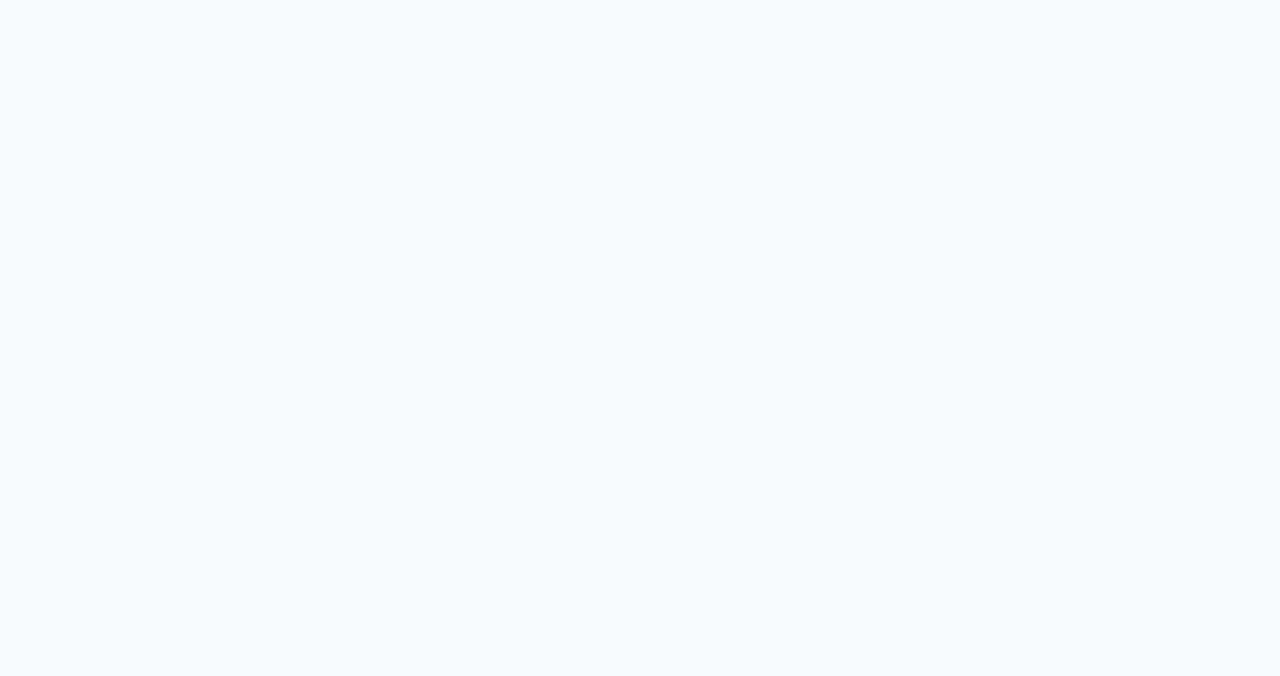
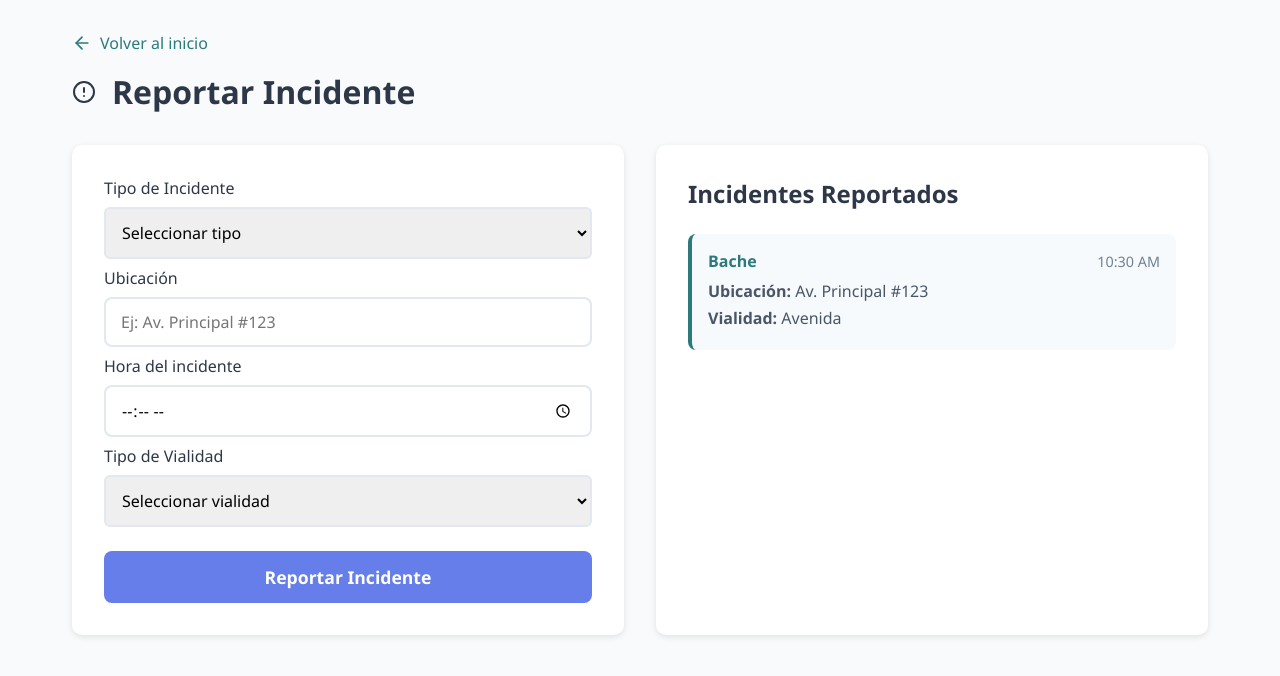
Before and after one commit to ingenieria-software-7009-2025-2/bumper-front, a React (Create React App) app: page /incidents in a window 1280 px wide. Before the commit this address had no page. Shown: the top 676 px of the page. Built offline with nearby package versions, Linux system fonts and the light colour scheme.

Commit message:
Crendo vista de incidentes

```diff
--- a/src/App.js
+++ b/src/App.js
@@ -1,5 +1,6 @@
 import React from 'react';
 import { BrowserRouter as Router, Routes, Route } from 'react-router-dom';
+import Incidents from './components/Incidents/Incidents';
 import AuthForm from './components/Login/Login';
 import Home from './components/Home/Home';
 import Sidebar from './components/Layout/Sidebar';
@@ -30,6 +31,7 @@ function App() {
             </div>
           }
         />
+        <Route path="/incidents" element={<Incidents />} />
       </Routes>
     </Router>
   );
--- a/src/components/Home/Home.js
+++ b/src/components/Home/Home.js
@@ -1,5 +1,6 @@
 import React from 'react';
 import { MapPin, AlertTriangle, Clock, CheckCircle } from 'lucide-react';
+import { Link } from 'react-router-dom';
 import './Home.css';
 
 const Home = () => {
@@ -54,7 +55,9 @@ const Home = () => {
         <h2>¿Detectaste algún problema en tu zona?</h2>
         <p>Ayuda a tu comunidad reportando incidentes para que podamos trabajar en solucionarlos.</p>
         <button className="report-button">
-          Reportar Incidente
+        <Link to="/incidents" className="report-button">
+            Reportar Incidente
+          </Link>
         </button>
       </div>
     </div>
--- /dev/null
+++ b/src/components/Incidents/Incidents.css
@@ -0,0 +1,135 @@
+.incidents-container {
+    max-width: 1200px;
+    margin: 0 auto;
+    padding: 2rem;
+  }
+
+  .header-section {
+    margin-bottom: 2rem;
+    position: relative;
+  }
+
+  .back-button {
+    display: flex;
+    align-items: center;
+    gap: 0.5rem;
+    color: #2c7a7b;
+    text-decoration: none;
+    margin-bottom: 1rem;
+  }
+
+  .header-section h1 {
+    display: flex;
+    align-items: center;
+    gap: 1rem;
+    color: #2d3748;
+  }
+
+  .incidents-content {
+    display: grid;
+    grid-template-columns: 1fr 1fr;
+    gap: 2rem;
+  }
+
+  .incident-form {
+    background: white;
+    padding: 2rem;
+    border-radius: 10px;
+    box-shadow: 0 2px 6px rgba(0, 0, 0, 0.1);
+  }
+
+  .form-group {
+    margin-bottom: 1.5rem;
+  }
+
+  .form-group label {
+    display: block;
+    margin-bottom: 0.5rem;
+    font-weight: 500;
+    color: #2d3748;
+  }
+
+  .form-group select,
+  .form-group input {
+    width: 100%;
+    padding: 0.75rem;
+    border: 2px solid #e2e8f0;
+    border-radius: 6px;
+    font-size: 1rem;
+  }
+
+  .form-group select:focus,
+  .form-group input:focus {
+    outline: none;
+    border-color: #2c7a7b;
+  }
+
+  .submit-button {
+    background: #2c7a7b;
+    color: white;
+    padding: 1rem 2rem;
+    border: none;
+    border-radius: 6px;
+    font-size: 1rem;
+    font-weight: 600;
+    cursor: pointer;
+    width: 100%;
+    transition: background 0.3s ease;
+  }
+
+  .submit-button:hover {
+    background: #3182ce;
+  }
+
+  .incidents-list {
+    background: white;
+    padding: 2rem;
+    border-radius: 10px;
+    box-shadow: 0 2px 6px rgba(0, 0, 0, 0.1);
+  }
+
+  .incidents-list h2 {
+    margin-bottom: 1.5rem;
+    color: #2d3748;
+  }
+
+  .list-container {
+    max-height: 600px;
+    overflow-y: auto;
+  }
+
+  .incident-card {
+    background: #f7fafc;
+    border-radius: 8px;
+    padding: 1rem;
+    margin-bottom: 1rem;
+    border-left: 4px solid #2c7a7b;
+  }
+
+  .card-header {
+    display: flex;
+    justify-content: space-between;
+    align-items: center;
+    margin-bottom: 0.5rem;
+  }
+
+  .incident-type {
+    font-weight: 600;
+    color: #2c7a7b;
+  }
+
+  .incident-time {
+    color: #718096;
+    font-size: 0.9rem;
+  }
+
+  .card-body p {
+    margin: 0.3rem 0;
+    color: #4a5568;
+  }
+
+  @media (max-width: 768px) {
+    .incidents-content {
+      grid-template-columns: 1fr;
+    }
+  }
--- /dev/null
+++ b/src/components/Incidents/Incidents.js
@@ -0,0 +1,139 @@
+import React, { useState } from 'react';
+import { Link } from 'react-router-dom';
+import { AlertCircle, ArrowLeft } from 'lucide-react';
+import './Incidents.css';
+
+const Incidents = () => {
+  const [formData, setFormData] = useState({
+    type: '',
+    location: '',
+    time: '',
+    roadType: ''
+  });
+
+  const [incidents, setIncidents] = useState([
+    // Datos de ejemplo
+    {
+      id: 1,
+      type: 'Bache',
+      location: 'Av. Principal #123',
+      time: '10:30 AM',
+      roadType: 'Avenida'
+    }
+  ]);
+
+  const handleSubmit = (e) => {
+    e.preventDefault();
+    // Lógica temporal para agregar incidente
+    const newIncident = {
+      id: incidents.length + 1,
+      ...formData
+    };
+    setIncidents([...incidents, newIncident]);
+    setFormData({ type: '', location: '', time: '', roadType: '' });
+  };
+
+  const handleChange = (e) => {
+    setFormData({
+      ...formData,
+      [e.target.name]: e.target.value
+    });
+  };
+
+  return (
+    <div className="incidents-container">
+      <div className="header-section">
+        <Link to="/" className="back-button">
+          <ArrowLeft size={20} />
+          Volver al inicio
+        </Link>
+        <h1><AlertCircle /> Reportar Incidente</h1>
+      </div>
+
+      <div className="incidents-content">
+        {/* Formulario */}
+        <form onSubmit={handleSubmit} className="incident-form">
+          <div className="form-group">
+            <label>Tipo de Incidente</label>
+            <select
+              name="type"
+              value={formData.type}
+              onChange={handleChange}
+              required
+            >
+              <option value="">Seleccionar tipo</option>
+              <option value="Bache">Bache</option>
+              <option value="Semáforo dañado">Semáforo dañado</option>
+              <option value="Iluminación">Iluminación</option>
+              <option value="Accidente">Accidente</option>
+            </select>
+          </div>
+
+          <div className="form-group">
+            <label>Ubicación</label>
+            <input
+              type="text"
+              name="location"
+              placeholder="Ej: Av. Principal #123"
+              value={formData.location}
+              onChange={handleChange}
+              required
+            />
+          </div>
+
+          <div className="form-group">
+            <label>Hora del incidente</label>
+            <input
+              type="time"
+              name="time"
+              value={formData.time}
+              onChange={handleChange}
+              required
+            />
+          </div>
+
+          <div className="form-group">
+            <label>Tipo de Vialidad</label>
+            <select
+              name="roadType"
+              value={formData.roadType}
+              onChange={handleChange}
+              required
+            >
+              <option value="">Seleccionar vialidad</option>
+              <option value="Avenida">Avenida</option>
+              <option value="Calle">Calle</option>
+              <option value="Carretera">Carretera</option>
+              <option value="Periférico">Periférico</option>
+            </select>
+          </div>
+
+          <button type="submit" className="submit-button">
+            Reportar Incidente
+          </button>
+        </form>
+
+        {/* Listado de Incidentes */}
+        <div className="incidents-list">
+          <h2>Incidentes Reportados</h2>
+          <div className="list-container">
+            {incidents.map((incident) => (
+              <div key={incident.id} className="incident-card">
+                <div className="card-header">
+                  <span className="incident-type">{incident.type}</span>
+                  <span className="incident-time">{incident.time}</span>
+                </div>
+                <div className="card-body">
+                  <p><strong>Ubicación:</strong> {incident.location}</p>
+                  <p><strong>Vialidad:</strong> {incident.roadType}</p>
+                </div>
+              </div>
+            ))}
+          </div>
+        </div>
+      </div>
+    </div>
+  );
+};
+
+export default Incidents;
```
